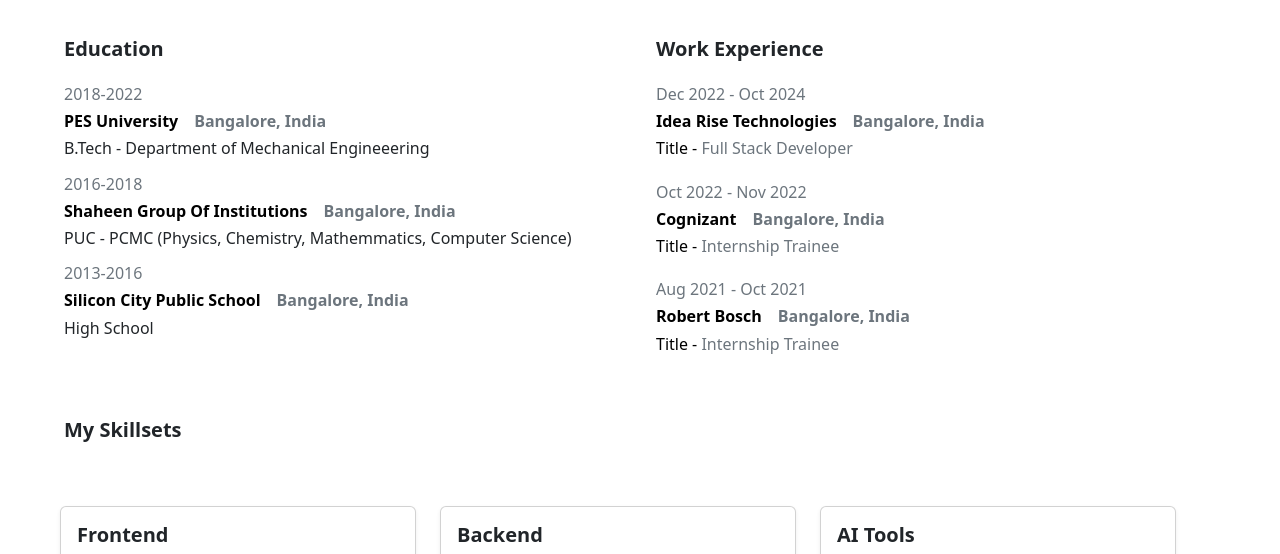
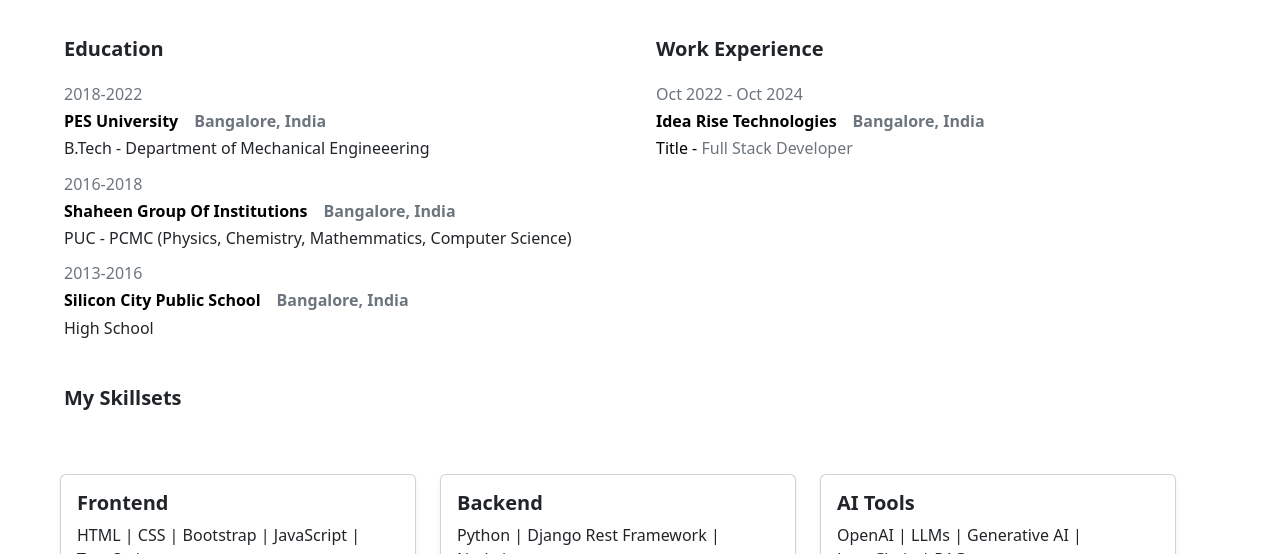
Before and after one commit to Abdulhannan-bot/my-portfolio, a plain HTML site: page index.html in a window 1280 px wide. Shown: the part 714-1268 px from the top of the page. Drawn offline with nearby package versions, Linux system fonts and the light colour scheme.

Commit message:
new changes

```diff
--- a/index.html
+++ b/index.html
@@ -107,23 +107,23 @@
             <div class="card-body">
               <h5 class="card-title mb-md-4 fw-bold"> Work Experience</h5>
               <div class="my-4">
-                <h6 class="mb-2 text-muted">Dec 2022 - Oct 2024</h6>
+                <h6 class="mb-2 text-muted">Oct 2022 - Oct 2024</h6>
                 <h6 class="text-black fw-bold">Idea Rise Technologies<span class="text-muted ps-3">Bangalore, India</span></h6>
                 <h6 class="text-black">Title - <span class="text-muted">Full Stack Developer</span></h6>
                 <!-- <h6 class="text-black">Description - <span class="text-muted">Data - Application Maintenance</span></h6> -->
+                <!-- <h6 class="text-black">Description - <span class="text-muted">Data - Application Maintenance</span></h6> -->
+                <!-- <h6 class="txt-black">Desscription - <span class="text-muted">Checking and evaluating fuel consumption by vehicles in engine/chassis dynamometer</span></h6> -->
               </div>
-              <div class="my-4">
+              <!-- <div class="my-4">
                 <h6 class="mb-2 text-muted">Oct 2022 - Nov 2022</h6>
                 <h6 class="text-black fw-bold">Cognizant<span class="text-muted ps-3">Bangalore, India</span></h6>
                 <h6 class="text-black">Title - <span class="text-muted">Internship Trainee</span></h6>
-                <!-- <h6 class="text-black">Description - <span class="text-muted">Data - Application Maintenance</span></h6> -->
               </div>
               <div class="my-4">
                 <h6 class="mb-2 text-muted">Aug 2021 - Oct 2021</h6>
                 <h6 class="text-black fw-bold">Robert Bosch<span class="text-muted ps-3">Bangalore, India</span></h6>
                 <h6 class="text-black">Title - <span class="text-muted">Internship Trainee</span></h6>
-                <!-- <h6 class="txt-black">Desscription - <span class="text-muted">Checking and evaluating fuel consumption by vehicles in engine/chassis dynamometer</span></h6> -->
-              </div>
+              </div> -->
             </div>
           </div>
         </div>
```
Also changed, not shown: 1 other file.
